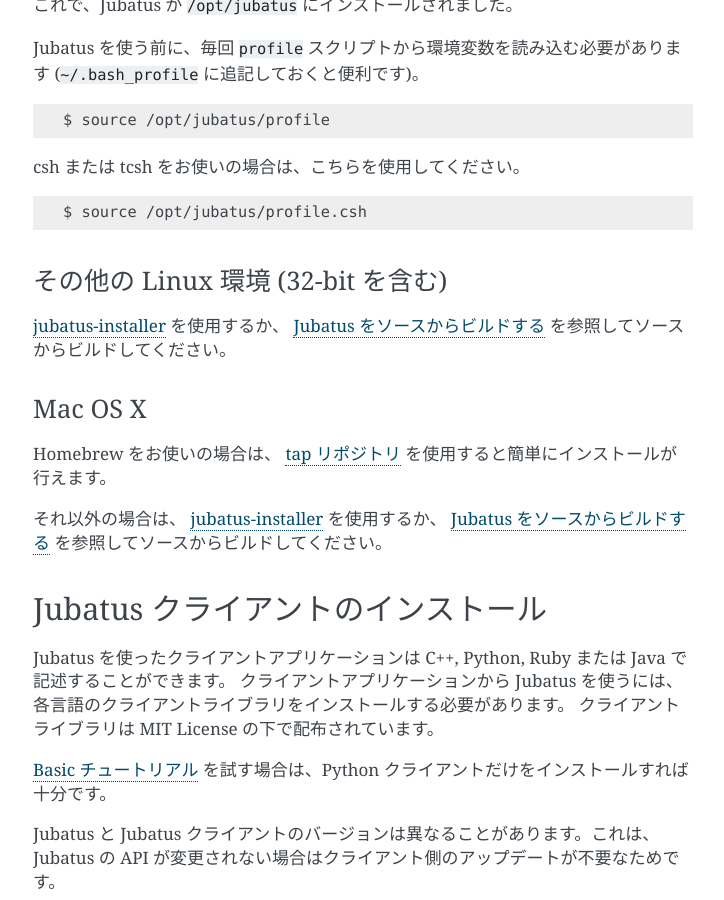
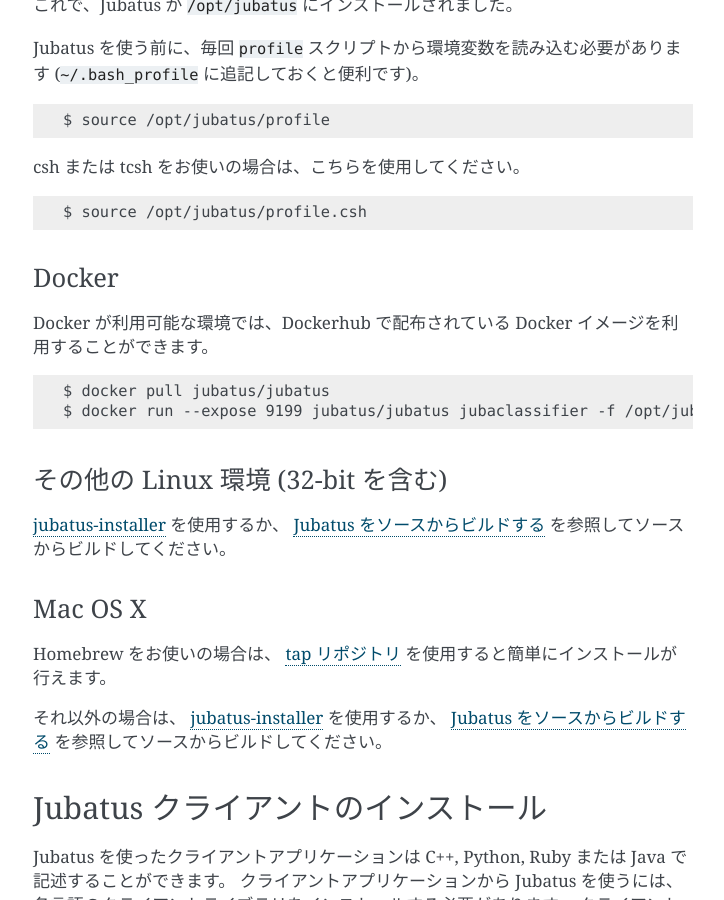
Before and after one commit to jubatus/website, a Sphinx documentation site: the page built from source/ja/quickstart.rst, in a window 1280 px wide and 900 px high, scrolled down 1741 px. Shown: the whole window, without its empty margins (387-1111 px from the left). Built offline with Sphinx 7.4.7, drawn with Linux system fonts in a browser that asks for light colours; the version number could not be read and is left out.

Commit message:
add Docker image description (fix #311)

```diff
--- a/source/ja/quickstart.rst
+++ b/source/ja/quickstart.rst
@@ -94,6 +94,16 @@
 ::
 
   $ source /opt/jubatus/profile.csh
+
+Docker
+~~~~~~
+
+Docker が利用可能な環境では、Dockerhub で配布されている Docker イメージを利用することができます。
+
+::
+
+  $ docker pull jubatus/jubatus
+  $ docker run --expose 9199 jubatus/jubatus jubaclassifier -f /opt/jubatus/share/jubatus/example/config/classifier/pa.json
 
 その他の Linux 環境 (32-bit を含む)
 ~~~~~~~~~~~~~~~~~~~~~~~~~~~~~~~~~~~
```
Also changed, not shown: source/en/quickstart.rst (+10 -0 lines).
